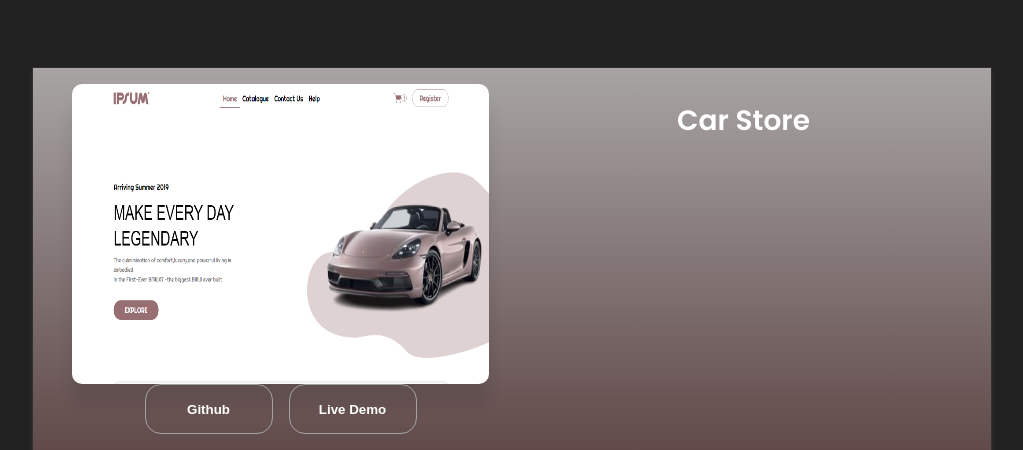
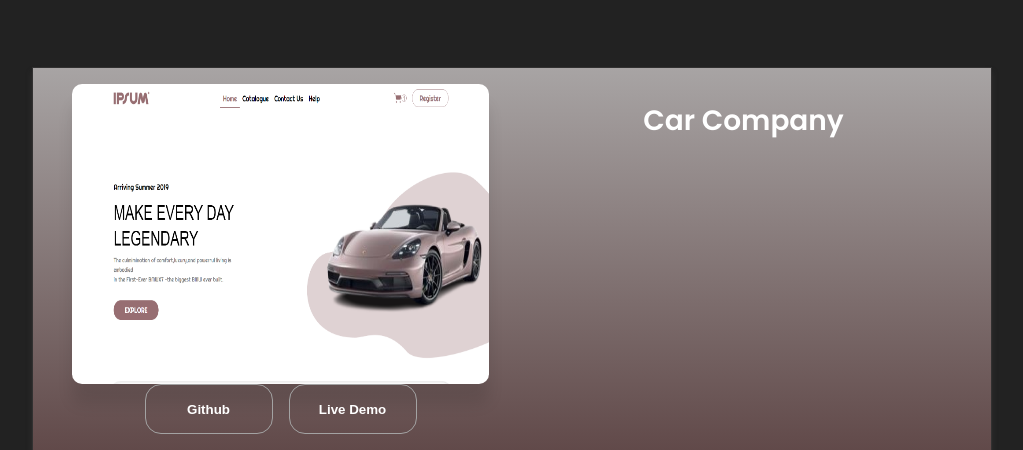
Before and after one commit to fatimatoghoz23/portfolio, a Django app: page / in a window 1280 px wide. Shown: the part 2928-3378 px from the top of the page, without its empty margins (128-1151 px from the left). Run offline with Django 4.2, Linux system fonts and the light colour scheme.

Commit message:
Update index.html

```diff
--- a/templates/index.html
+++ b/templates/index.html
@@ -206,7 +206,7 @@
              <!-- <div class="box"> to create a resume and apply for job opportunities or to create company and job postings
             </div> -->
 </div>
-            <h2 class="experience-sub-title project-title" style="color: #fff;">Car Store</h2>
+            <h2 class="experience-sub-title project-title" style="color: #fff;">Car Company</h2>
 
             <div class="btn-container">
               <button style="color: #fff;"
```
